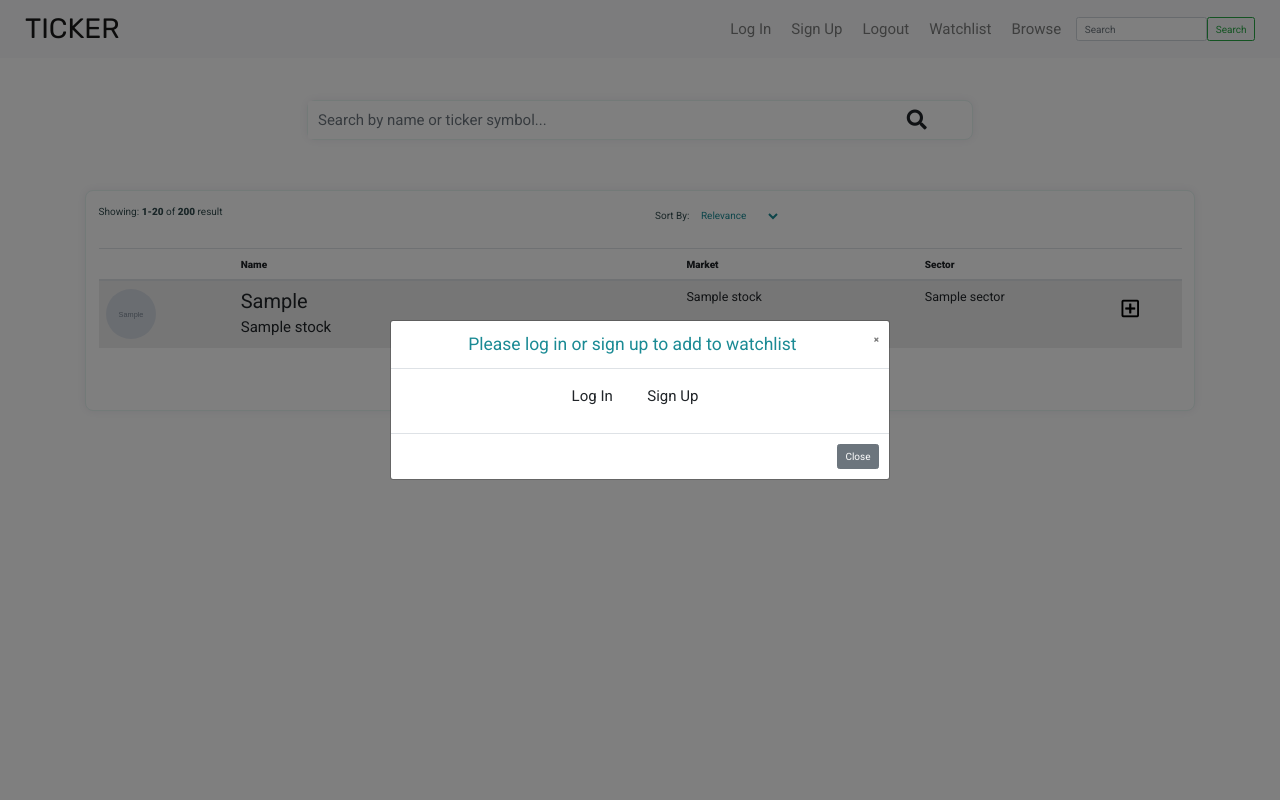
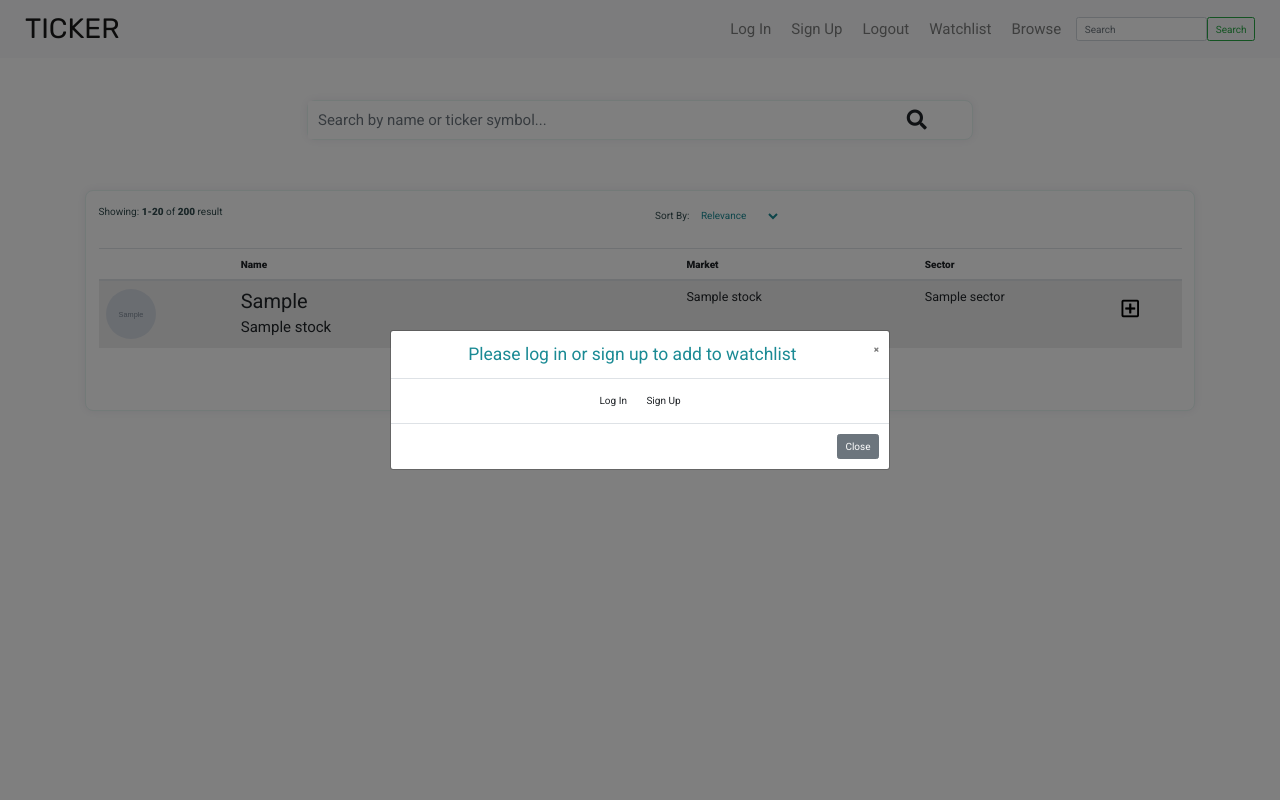
Before and after one commit to yipmunallen/third-milestone-project, a Flask app: page /browse in a window 1280 px wide, after a click that opens the changed part. Run offline with Flask 2, Linux system fonts and the light colour scheme; grey boxes marked "Sample" are stand-in pictures; a database or web service that is not in the repository returns one stand-in record (values such as "Sample title"); some libraries are stand-ins or nearby versions.

Commit message:
Remove modal buttons from list in "browse.html"

```diff
--- a/templates/browse.html
+++ b/templates/browse.html
@@ -122,14 +122,8 @@
                                                                         </button>
                                                                       </div>
                                                                       <div class="modal-body modal-buttons">
-                                                                        <ul>
-                                                                            <li>
-                                                                                <a class="nav-link btn" href="{{ url_for('login') }}">Log In</a>
-                                                                            </li>
-                                                                            <li>
-                                                                                <a class="nav-link btn" href="{{ url_for('signup') }}">Sign Up</a>
-                                                                            </li>
-                                                                        </ul>
+                                                                        <a class="btn login-button" href="{{ url_for('login') }}">Log In</a>
+                                                                        <a class="btn login-button" href="{{ url_for('signup') }}">Sign Up</a>
                                                                       </div>
                                                                       <div class="modal-footer">
                                                                         <button type="button" class="btn btn-secondary" data-dismiss="modal">Close</button>
```
